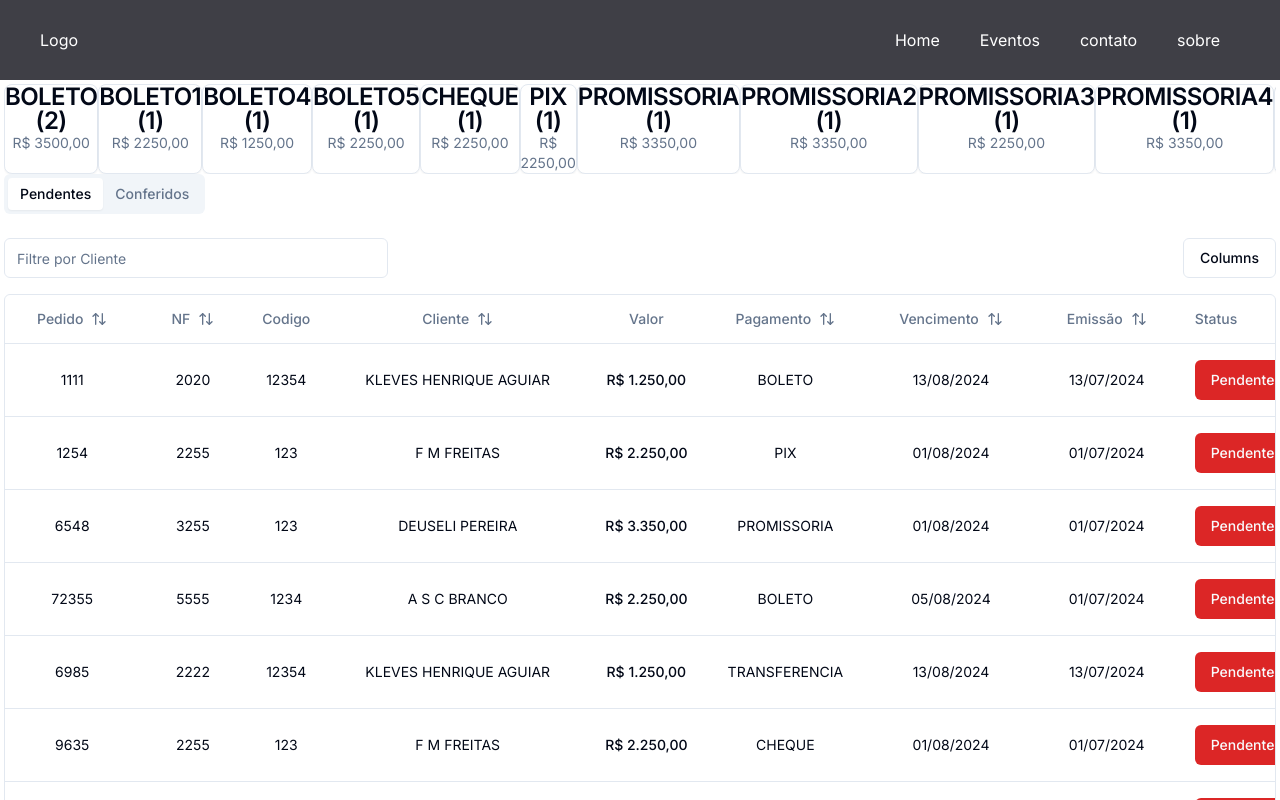
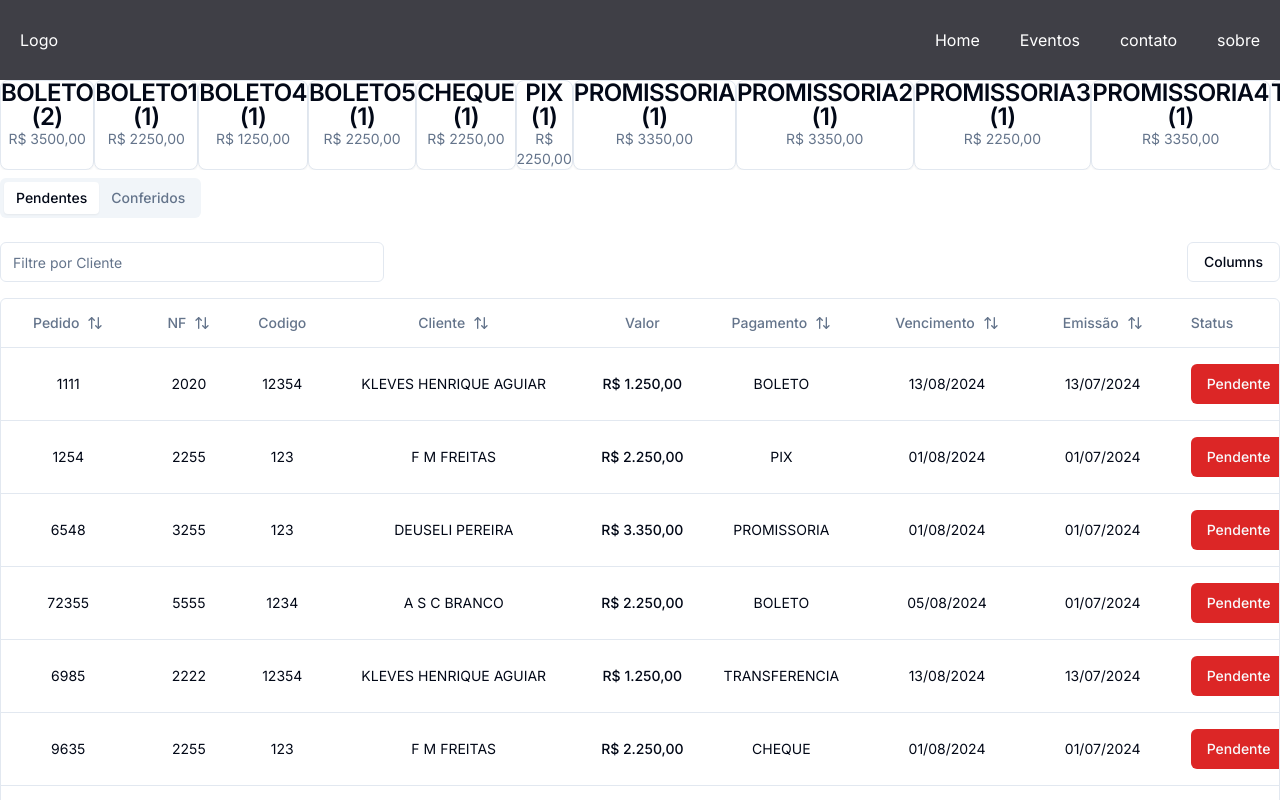
Before and after one commit to kleveshenrique/acerto-de-carga, a Next.js app: page / in a window 1280 px wide. Shown: the top 800 px of the page. Built offline with nearby package versions, Linux system fonts and the light colour scheme.

Commit message:
updated header padding

```diff
--- a/src/app/Header/page.tsx
+++ b/src/app/Header/page.tsx
@@ -2,19 +2,19 @@ import Link from 'next/link'
 
 export default function Header() {
   return (
-    <div className="bg-zinc-700 h-20 text-white flex items-center justify-between px-10">
-      <div>Logo</div>
-      <nav className="">
-        <Link href="/" className="px-5">
+    <div className="w-full bg-zinc-700 h-20 text-white flex items-center justify-between">
+      <div className="px-5">Logo</div>
+      <nav>
+        <Link href="/" className="px-5 max-sm:px-1">
           Home
         </Link>
-        <Link href="/events" className="px-5">
+        <Link href="/events" className="px-5 max-sm:px-1">
           Eventos
         </Link>
-        <Link href="contact" className="px-5">
+        <Link href="contact" className="px-5 max-sm:px-1">
           contato
         </Link>
-        <Link href="/sobre" className="px-5">
+        <Link href="/sobre" className="px-5 max-sm:px-1">
           sobre
         </Link>
       </nav>
--- a/src/app/page.tsx
+++ b/src/app/page.tsx
@@ -2,7 +2,7 @@ import Table from './payments/page'
 
 export default function Home() {
   return (
-    <div className="w-full p-1">
+    <div className="w-full p-0">
       <Table />
     </div>
   )
--- a/src/app/payments/page.tsx
+++ b/src/app/payments/page.tsx
@@ -366,7 +366,7 @@ export default function Table() {
 
   return (
     <div className="w-full">
-      <div className="flex overflow-x-auto">
+      <div className="flex overflow-x-auto mb-2">
         {arrPay.map((item, i) => (
           <div key={i}>
             <CardPay
```
